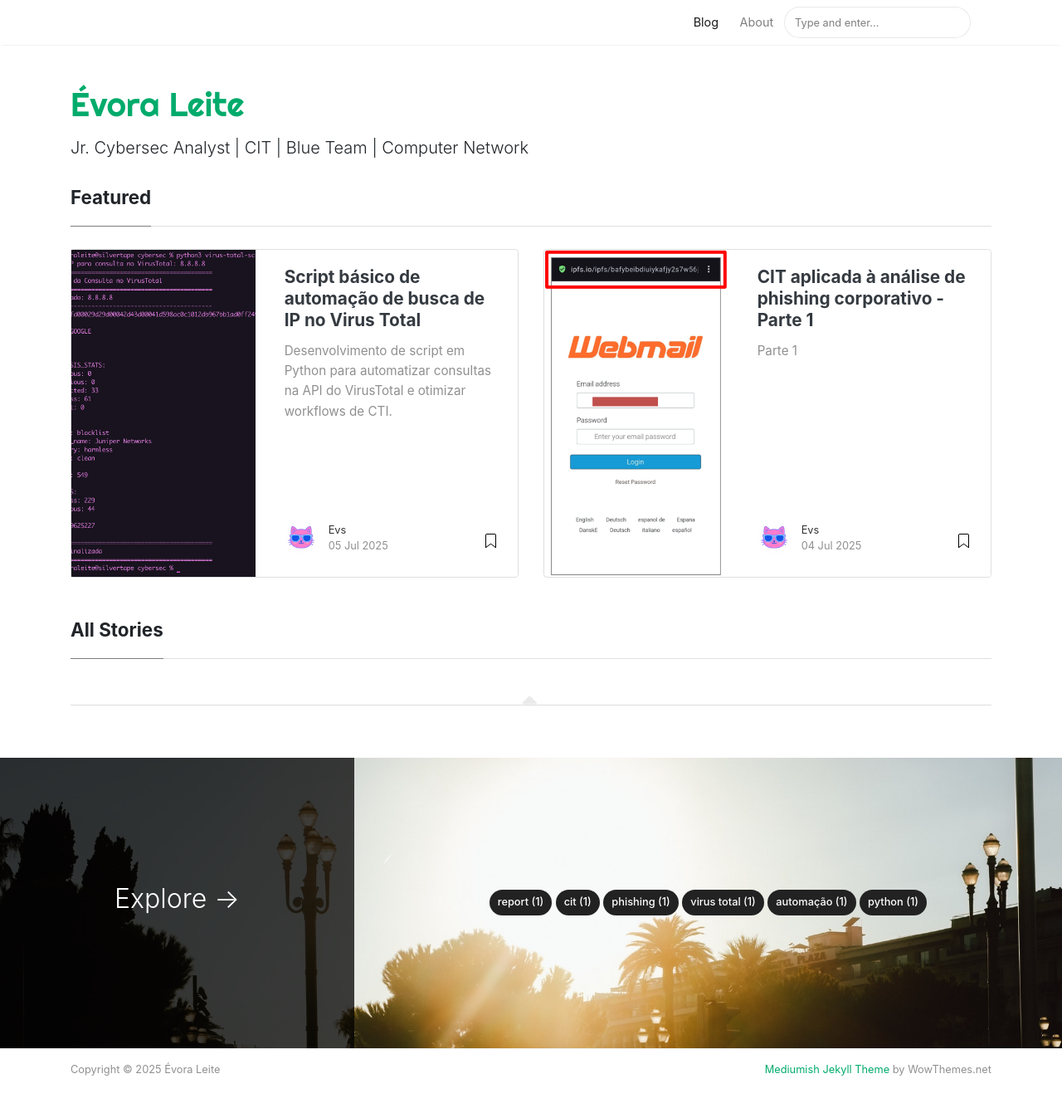
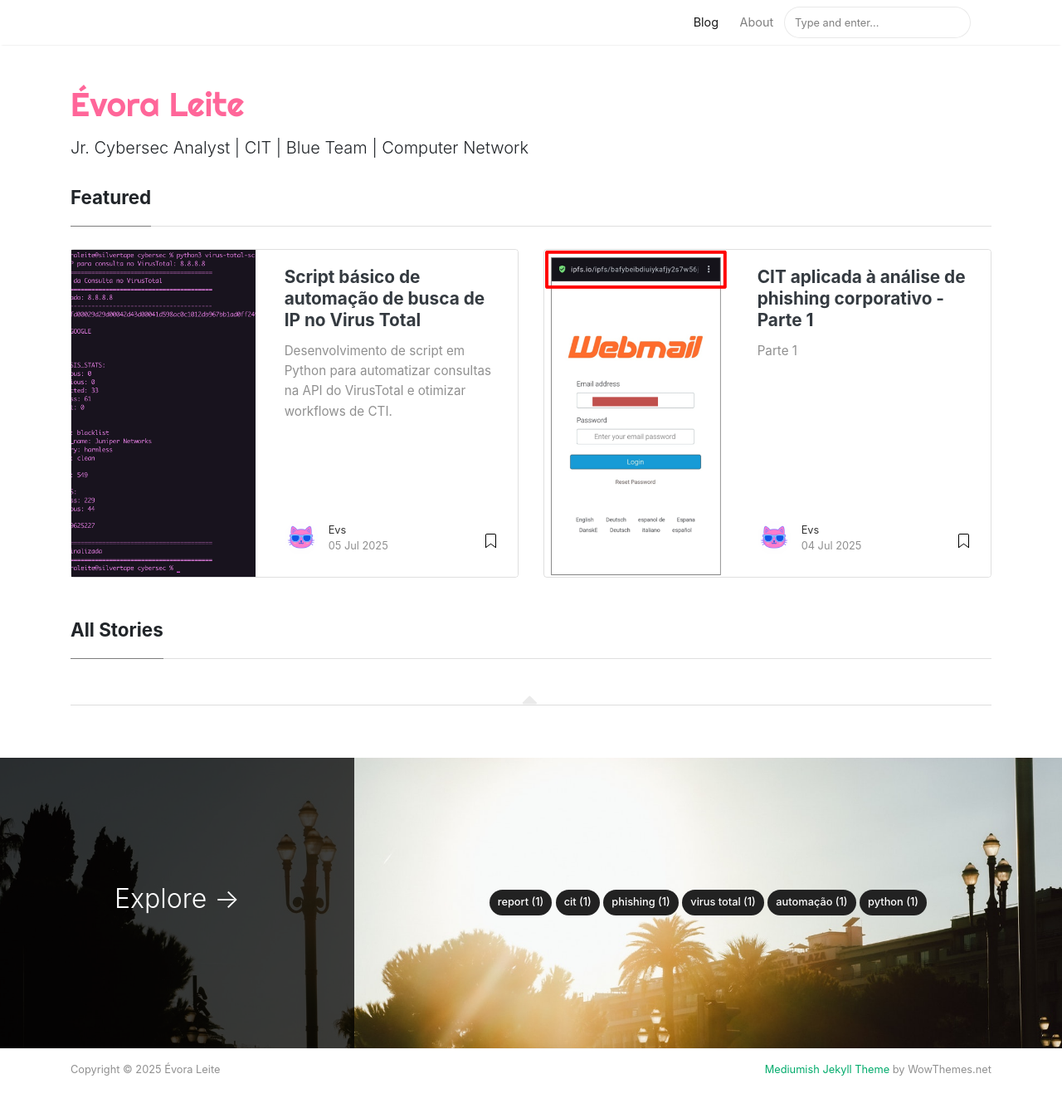
Before and after one commit to e-v-s/e-v-s.github.io, a Jekyll site: the page built from index.html, in a window 1280 px wide and 1372 px high. Shown: the top 1335 px of the window at 83% size. Built offline with Jekyll 4.4.1, drawn with Linux system fonts in a browser that asks for light colours; nearby versions of some CDN libraries; the list of posts is cut into pages by our own code.

Commit message:
change link color

```diff
--- a/assets/css/screen.css
+++ b/assets/css/screen.css
@@ -304,7 +304,8 @@ span.post-read-more a:hover {
     margin-right: 5px;
 }
 
-.mainheading h1.sitetitle {
+.mainheading h1.sitetitle, .mainheading h1.sitetitle a {
+    color: #ff6699 !important;
     font-family: Righteous;
 }
 
```
